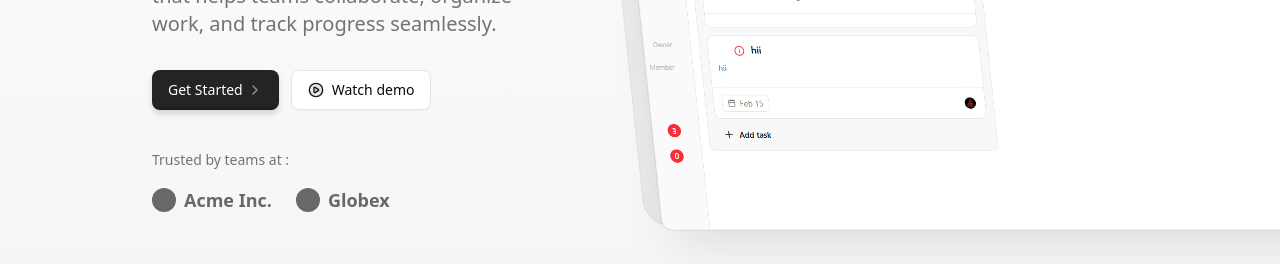
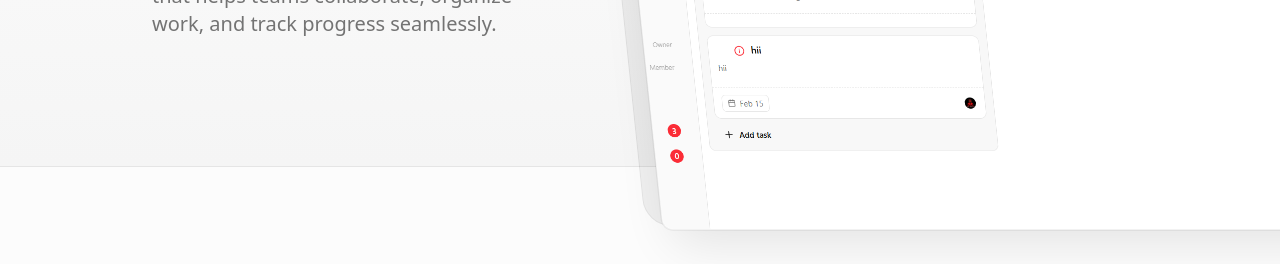
Before and after one commit to uvenkatateja/RTC, a Next.js app: page / in a window 1280 px wide. Shown: the part 402-666 px from the top of the page. Built offline with nearby package versions, Linux system fonts and the light colour scheme; no server answers.

Commit message:
chore: remove buttons and demo section from hero

```diff
--- a/app/page.tsx
+++ b/app/page.tsx
@@ -60,41 +60,10 @@ export default function HeroSection() {
                     A powerful task management platform that helps teams collaborate, organize work, and track progress seamlessly.
                   </p>
 
-                  <div className="flex items-center gap-3">
-                    <Button
-                      asChild
-                      size="lg"
-                      className="pr-4.5 gap-1">
-                      <Link href="/sign-up">
-                        <span className="text-nowrap">Get Started</span>
-                        <ChevronRight className="h-4 w-4 opacity-50" />
-                      </Link>
-                    </Button>
-                    <Button
-                      key={2}
-                      asChild
-                      size="lg"
-                      variant="outline"
-                      className="pl-5 gap-2">
-                      <Link href="#demo">
-                        <CirclePlay className="h-4 w-4 fill-primary/10 stroke-primary" />
-                        <span className="text-nowrap">Watch demo</span>
-                      </Link>
-                    </Button>
-                  </div>
+
                 </div>
 
-                <div className="mt-10">
-                  <p className="text-muted-foreground text-sm font-medium">Trusted by teams at :</p>
-                  <div className="mt-4 flex gap-6 opacity-60 grayscale hover:grayscale-0 transition-all duration-300">
-                    <div className="flex items-center gap-2 font-bold text-lg">
-                      <div className="h-6 w-6 bg-foreground rounded-full"></div> Acme Inc.
-                    </div>
-                    <div className="flex items-center gap-2 font-bold text-lg">
-                      <div className="h-6 w-6 bg-foreground rounded-full"></div> Globex
-                    </div>
-                  </div>
-                </div>
+
               </div>
             </div>
 
```
